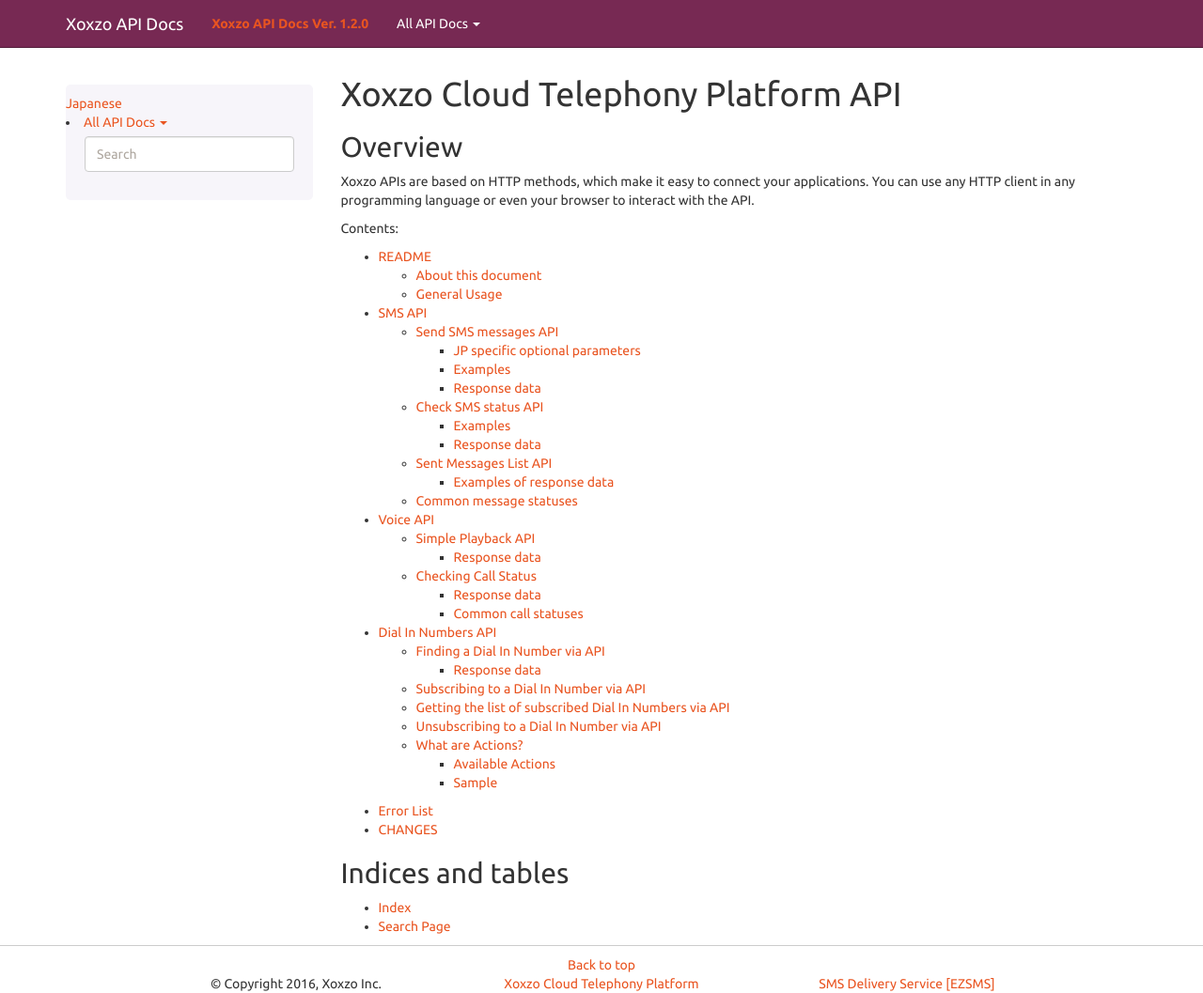
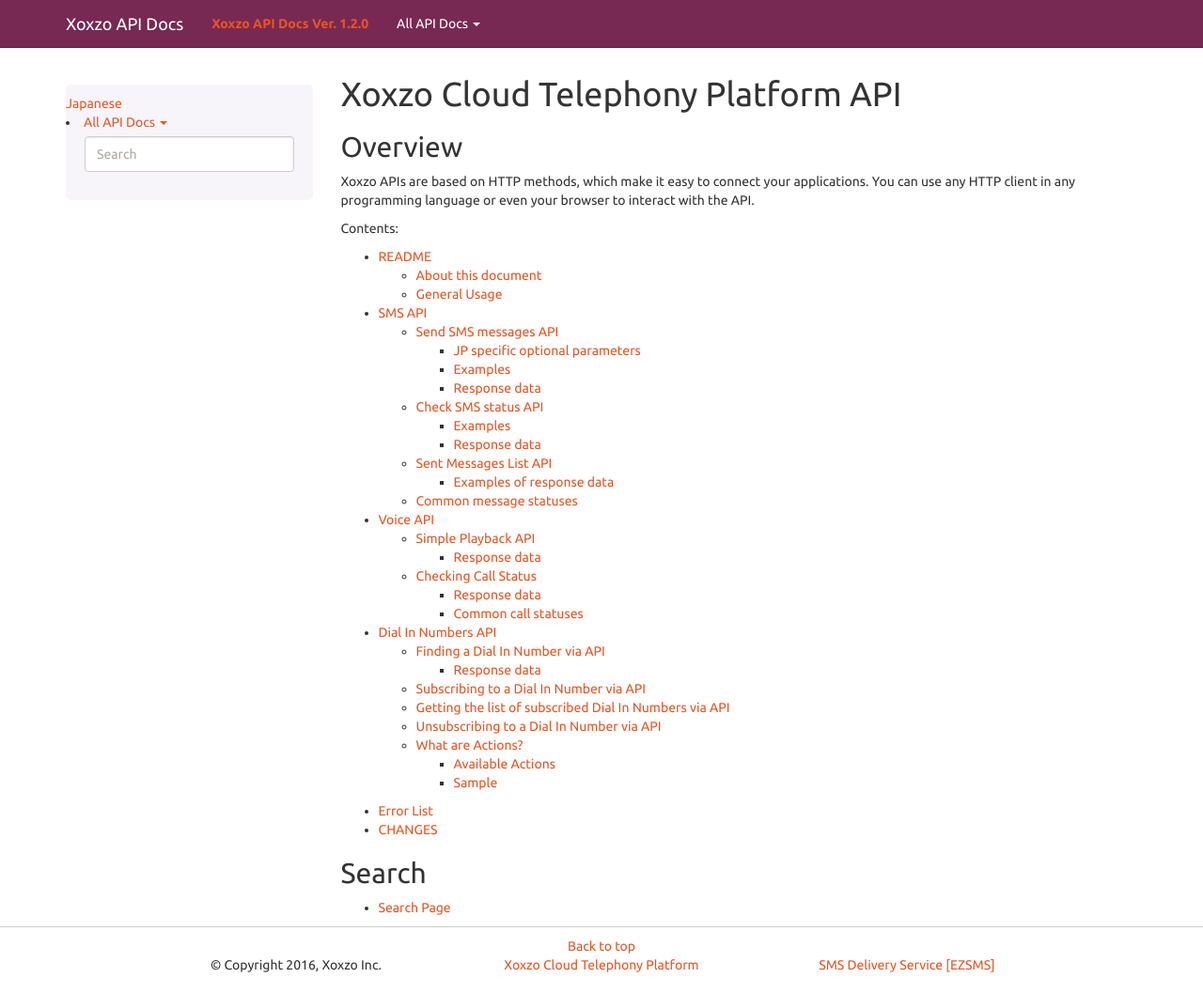
Before and after one commit to xoxzo/docs.xoxzo.com, a Sphinx documentation site: the page built from source/index.rst, in a window 1280 px wide and 1057 px high. Shown: the whole window at 94% size. Built offline with Sphinx 7.4.7, drawn with Linux system fonts in a browser that asks for light colours.

Commit message:
Remove link to index page.

```diff
--- a/source/index.rst
+++ b/source/index.rst
@@ -29,8 +29,7 @@
     changes
 
 
-Indices and tables
+Search
 ====================================
 
-* :ref:`genindex`
 * :ref:`search`
```
Also changed, not shown: 1 other file.
